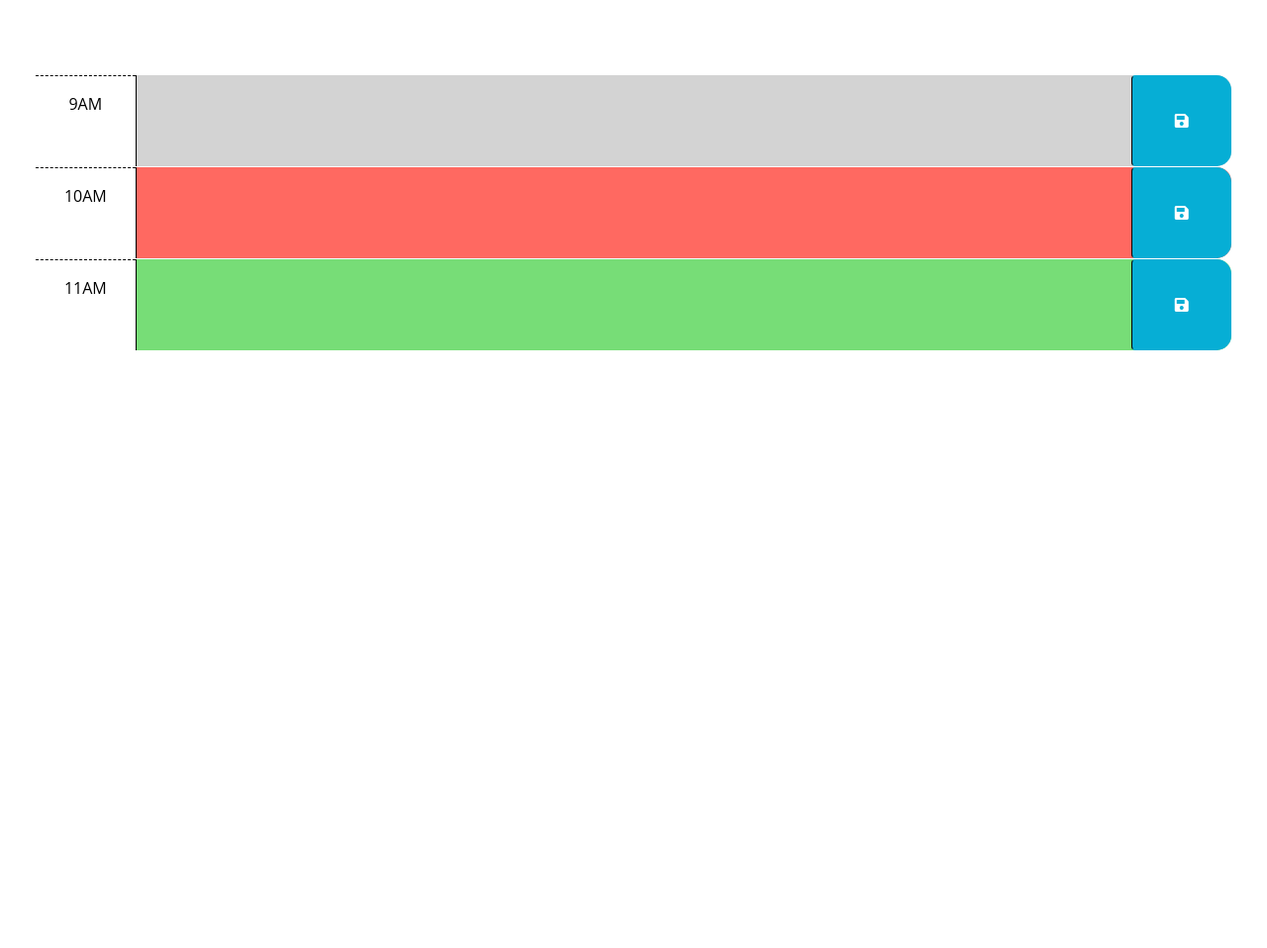
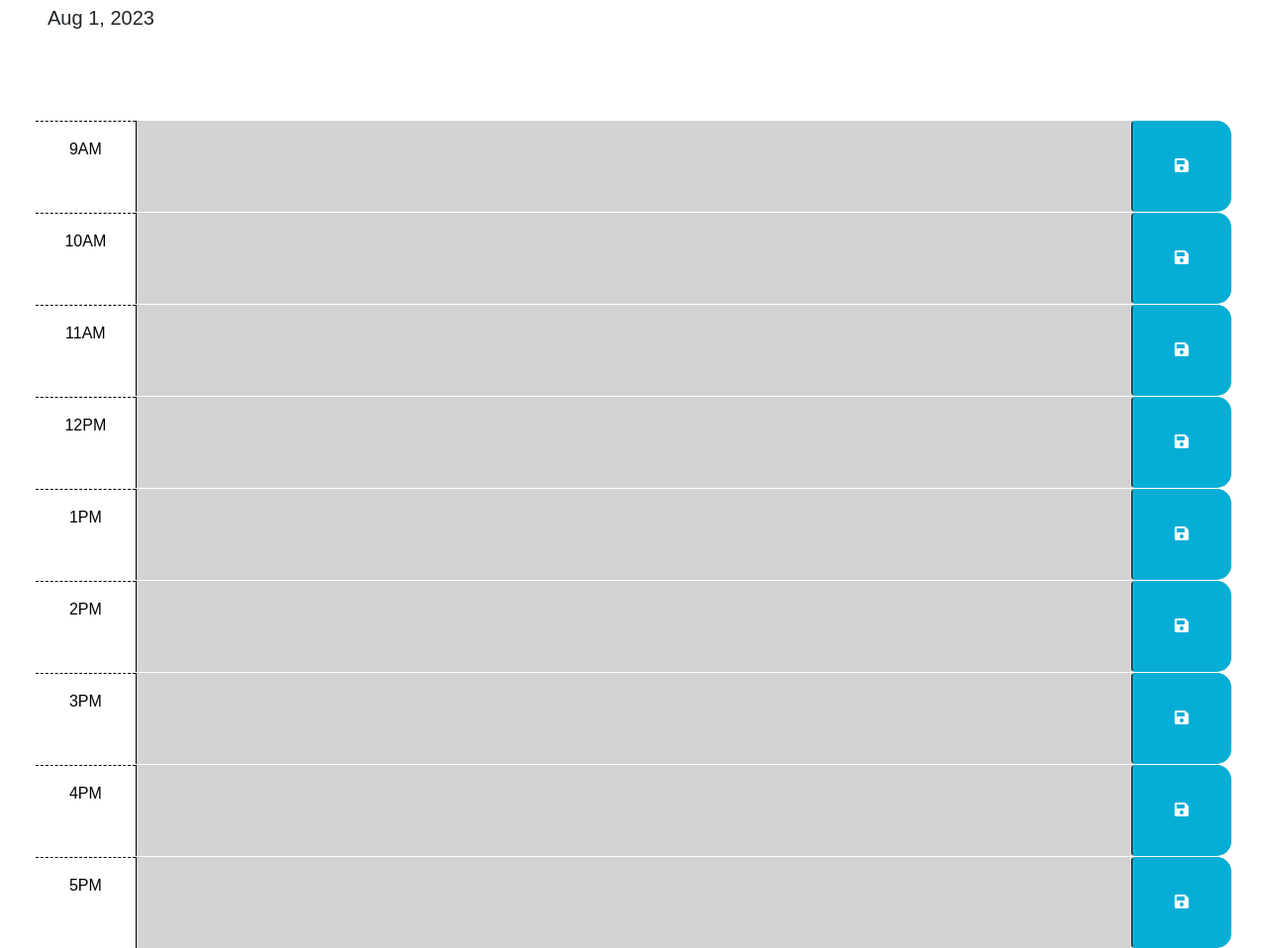
Before and after one commit to jotex11/work-day-calendar, a plain HTML site: page Develop/index.html in a window 1280 px wide. Shown: the part 176-1134 px from the top of the page at 99% size. Before the commit the page ends 800 px from the top, so only its background shows below. Drawn offline with nearby package versions, Linux system fonts and the light colour scheme; a web font is replaced by a local one.

Commit message:
Finished HTML, finished JS, added screenshots to readme and added URLS

```diff
--- a/Develop/index.html
+++ b/Develop/index.html
@@ -4,6 +4,7 @@
     <meta charset="UTF-8" />
     <meta name="viewport" content="width=device-width, initial-scale=1.0" />
     <meta http-equiv="X-UA-Compatible" content="ie=edge" />
+    <link href="https://fonts.googleapis.com/css2?family=News+Cycle&display=swap" rel="stylesheet"/>
     <link
       href="https://cdn.jsdelivr.net/npm/bootstrap@5.1.3/dist/css/bootstrap.min.css"
       rel="stylesheet"
@@ -31,18 +32,10 @@
       <p id="currentDay" class="lead"></p>
     </header>
     <div class="container-fluid px-5">
-      <!-- Use class for "past", "present", and "future" to apply styles to the
-        time-block divs accordingly. The javascript will need to do this by
-        adding/removing these classes on each div by comparing the hour in the
-        id to the current hour. The html provided below is meant to be an example
-        demonstrating how the css provided can be leveraged to create the
-        desired layout and colors. The html below should be removed or updated
-        in the finished product. Remember to delete this comment once the
-        code is implemented.
-        -->
 
-      <!-- Example of a past time block. The "past" class adds a gray background color. -->
-      <div id="hour-9" class="row time-block past">
+
+
+      <div id="hour-9" class="row time-block">
         <div class="col-2 col-md-1 hour text-center py-3">9AM</div>
         <textarea class="col-8 col-md-10 description" rows="3"> </textarea>
         <button class="btn saveBtn col-2 col-md-1" aria-label="save">
@@ -50,8 +43,8 @@
         </button>
       </div>
 
-      <!-- Example of a present time block. The "present" class adds a red background color. -->
-      <div id="hour-10" class="row time-block present">
+
+      <div id="hour-10" class="row time-block">
         <div class="col-2 col-md-1 hour text-center py-3">10AM</div>
         <textarea class="col-8 col-md-10 description" rows="3"> </textarea>
         <button class="btn saveBtn col-2 col-md-1" aria-label="save">
@@ -59,20 +52,75 @@
         </button>
       </div>
 
-      <!-- Example of a future time block. The "future" class adds a green background color. -->
-      <div id="hour-11" class="row time-block future">
+      <div id="hour-11" class="row time-block">
         <div class="col-2 col-md-1 hour text-center py-3">11AM</div>
         <textarea class="col-8 col-md-10 description" rows="3"> </textarea>
         <button class="btn saveBtn col-2 col-md-1" aria-label="save">
           <i class="fas fa-save" aria-hidden="true"></i>
         </button>
       </div>
+
+
+    <div id="hour-12" class="row time-block">
+      <div class="col-2 col-md-1 hour text-center py-3">12PM</div>
+      <textarea class="col-8 col-md-10 description" rows="3"> </textarea>
+      <button class="btn saveBtn col-2 col-md-1" aria-label="save">
+        <i class="fas fa-save" aria-hidden="true"></i>
+      </button>
     </div>
 
-    <script src="https://cdnjs.cloudflare.com/ajax/libs/jquery/3.2.1/jquery.min.js"></script>
-    <script src="https://cdn.jsdelivr.net/npm/dayjs@1.11.3/dayjs.min.js"
+<!--Added other hours to scheduele-->
+    <div id="hour-1" class="row time-block">
+      <div class="col-2 col-md-1 hour text-center py-3">1PM</div>
+      <textarea class="col-8 col-md-10 description" rows="3"> </textarea>
+      <button class="btn saveBtn col-2 col-md-1" aria-label="save">
+        <i class="fas fa-save" aria-hidden="true"></i>
+      </button>
+    </div>
+
+
+    <div id="hour-2" class="row time-block">
+      <div class="col-2 col-md-1 hour text-center py-3">2PM</div>
+      <textarea class="col-8 col-md-10 description" rows="3"> </textarea>
+      <button class="btn saveBtn col-2 col-md-1" aria-label="save">
+        <i class="fas fa-save" aria-hidden="true"></i>
+      </button>
+    </div>
+
+
+    <div id="hour-3" class="row time-block">
+      <div class="col-2 col-md-1 hour text-center py-3">3PM</div>
+      <textarea class="col-8 col-md-10 description" rows="3"> </textarea>
+      <button class="btn saveBtn col-2 col-md-1" aria-label="save">
+        <i class="fas fa-save" aria-hidden="true"></i>
+      </button>
+    </div>
+
+
+    <div id="hour-4" class="row time-block">
+      <div class="col-2 col-md-1 hour text-center py-3">4PM</div>
+      <textarea class="col-8 col-md-10 description" rows="3"> </textarea>
+      <button class="btn saveBtn col-2 col-md-1" aria-label="save">
+        <i class="fas fa-save" aria-hidden="true"></i>
+      </button>
+    </div>
+
+
+    <div id="hour-5" class="row time-block">
+      <div class="col-2 col-md-1 hour text-center py-3">5PM</div>
+      <textarea class="col-8 col-md-10 description" rows="3"> </textarea>
+      <button class="btn saveBtn col-2 col-md-1" aria-label="save">
+        <i class="fas fa-save" aria-hidden="true"></i>
+      </button>
+    </div>
+  </div>
+
+  <script src="https://code.jquery.com/jquery-3.4.1.min.js"></script>
+  <script
+    src="https://cdn.jsdelivr.net/npm/dayjs@1.11.3/dayjs.min.js"
     integrity="sha256-iu/zLUB+QgISXBLCW/mcDi/rnf4m4uEDO0wauy76x7U="
-    crossorigin="anonymous"></script>
+    crossorigin="anonymous"
+  ></script>
 
     <script src="script.js"></script>
   </body>
--- a/Develop/script.js
+++ b/Develop/script.js
@@ -1,23 +1,51 @@
-// Wrap all code that interacts with the DOM in a call to jQuery to ensure that
-// the code isn't run until the browser has finished rendering all the elements
-// in the html.
-$(function () {
-  // TODO: Add a listener for click events on the save button. This code should
-  // use the id in the containing time-block as a key to save the user input in
-  // local storage. HINT: What does `this` reference in the click listener
-  // function? How can DOM traversal be used to get the "hour-x" id of the
-  // time-block containing the button that was clicked? How might the id be
-  // useful when saving the description in local storage?
-  //
-  // TODO: Add code to apply the past, present, or future class to each time
-  // block by comparing the id to the current hour. HINTS: How can the id
-  // attribute of each time-block be used to conditionally add or remove the
-  // past, present, and future classes? How can Day.js be used to get the
-  // current hour in 24-hour time?
-  //
-  // TODO: Add code to get any user input that was saved in localStorage and set
-  // the values of the corresponding textarea elements. HINT: How can the id
-  // attribute of each time-block be used to do this?
-  //
-  // TODO: Add code to display the current date in the header of the page.
-});
+// var definitions
+var currentDayEl = dayjs();
+var saveBtn = $(".saveBtn");
+$("#currentDay").text(currentDayEl.format('MMM D, YYYY'));
+
+// Save button function
+  saveBtn.on("click", function() {
+  var text = $(this).siblings(".description").val();
+  var time = $(this).siblings(".hour").text();
+  localStorage.setItem(time, text);
+})
+
+// Time tracking function
+function timeTracker(){
+var currentTimeEl = dayjs().format('hh:mm:ss');
+$(".time-block").each(function(){
+  var blockTime = parseInt($(this).attr("id"));
+  if (blockTime < currentTimeEl) {
+    $(this).addClass("future");
+  }else if (blockTime === currentTimeEl){
+    $(this).addClass("present");
+  }else {
+    $(this).addClass("past");
+  }
+})
+};
+
+// Function to save text to storage after refresh
+function saveTime() {
+  $(".hour").each(function() {
+    var currentTime2 = $(this).text();
+    var textEl = localStorage.getItem(currentTime2);
+    if (textEl !== null) {
+      $(this).siblings(".description").val(textEl);
+    }
+  })
+}
+// Get items from local storage
+$("hour-9 .description").val(localStorage.getItem("hour-9"));
+$("hour-10 .description").val(localStorage.getItem("hour-10"));
+$("hour-11 .description").val(localStorage.getItem("hour-11"));
+$("hour-12 .description").val(localStorage.getItem("hour-12"));
+$("hour-1 .description").val(localStorage.getItem("hour-1"));
+$("hour-2 .description").val(localStorage.getItem("hour-2"));
+$("hour-3 .description").val(localStorage.getItem("hour-3"));
+$("hour-4 .description").val(localStorage.getItem("hour-4"));
+$("hour-5 .description").val(localStorage.getItem("hour-5"));
+
+// Calling functions
+timeTracker();
+saveTime();
--- a/Develop/style.css
+++ b/Develop/style.css
@@ -1,5 +1,5 @@
 body {
-  font-family: 'Open Sans', sans-serif;
+  font-family: 'News Cycle', sans-serif;
   font-size: 16px;
 }
 
```
Also changed, not shown: Screenshot 2023-07-31 at 10.07.15 PM.png (added), 1 other file.
